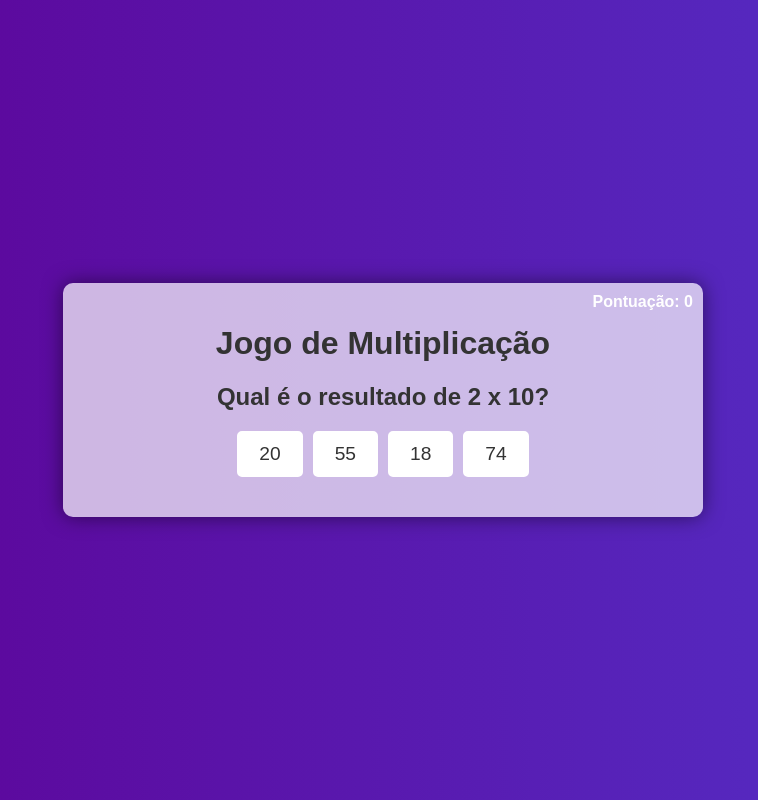
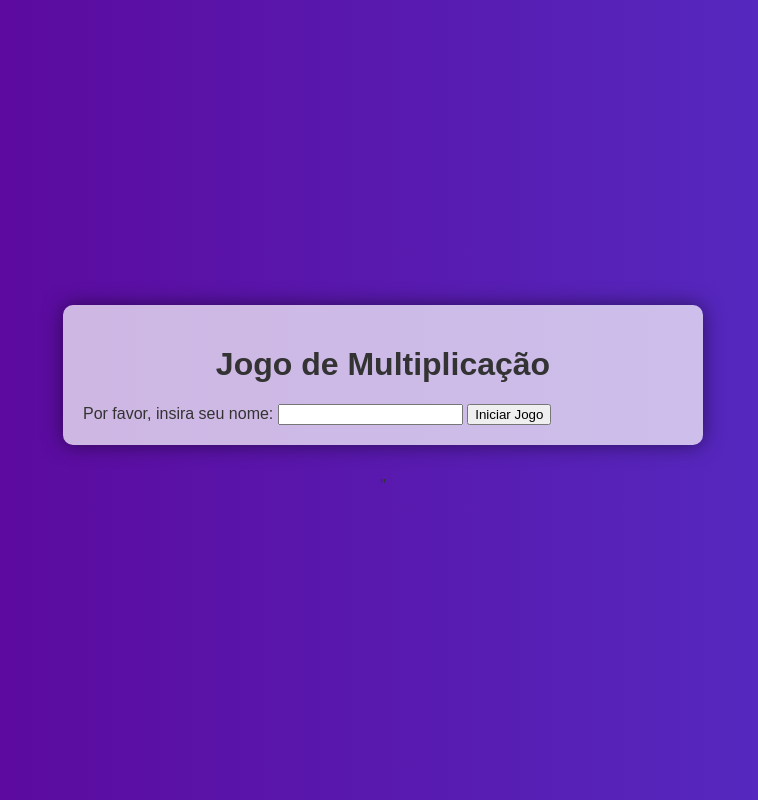
Before and after one commit to swxtz/apolo, a PHP site: page / in a window 1280 px wide. Shown: the whole page, without its empty margins (257-1015 px from the left). Run offline with PHP 8.4, Linux system fonts and the light colour scheme.

Commit message:
ahjfvgafdyjadv

```diff
--- a/apps/web/index.php
+++ b/apps/web/index.php
@@ -6,8 +6,17 @@
     <title>Jogo de Multiplicação</title>
     <link rel="stylesheet" href="style.css">
 </head>
-<body>
-    <div class="container">
+<body>''
+    <div class="container" id="main-form">
+        <h1>Jogo de Multiplicação</h1>
+        <form id="nameForm" onsubmit="event.preventDefault(); submitUserName();">
+                <label for="nome">Por favor, insira seu nome:</label>
+                <input type="text" id="userName" name="nome" maxlength="50" required>
+                <button type="submit">Iniciar Jogo</button>
+        </form>
+    </div>
+
+    <div class="container" id="game-container" style="display: none;">
         <h1>Jogo de Multiplicação</h1>
         <h2 id="question"></h2>
         <div id="alternatives"></div>
@@ -21,5 +30,20 @@
     </div>
 
     <script src="script.js"></script>
+    <script>
+    function submitUserName() {
+        const userName = document.getElementById('userName').value;
+        const form = document.getElementById("main-form");
+        const gameContainer = document.getElementById("game-container");
+
+        if (userName.trim() === '') {
+            alert('Por favor, digite seu nome.');
+            return;
+        }
+
+        form.classList.add("hidden");
+        gameContainer.style.display = "block";
+    }
+</script>
 </body>
 </html>
--- a/apps/web/nameForm.css
+++ b/apps/web/nameForm.css
@@ -3,6 +3,7 @@ body {
     color: #333; /* Cor do texto alterada para um tom mais escuro */
     margin: 0;
     padding: 0;
+    flex-direction: column;
     box-sizing: border-box;
     display: flex;
     justify-content: center;
@@ -68,3 +69,7 @@ a {
     border-style: none;
     text-decoration: none;
 }
+
+.hidden-form {
+    visibility: hidden;
+}
--- a/apps/web/ranking.css
+++ b/apps/web/ranking.css
@@ -16,6 +16,7 @@ h1 {
     color: black;
     margin:0px;
 }
+
 
 .container {
     width: 100%;
--- a/apps/web/style.css
+++ b/apps/web/style.css
@@ -7,6 +7,8 @@ body {
     padding: 0;
     box-sizing: border-box;
     display: flex;
+    flex-direction: column-reverse;
+    gap: 2rem;
     justify-content: center;
     align-items: center;
     height: 100vh;
@@ -17,6 +19,11 @@ body {
 p {
     color: white;
 }
+
+.hidden {
+    display: none;
+}
+
 
 .container {
     width: 80%;
```
Also changed, not shown: apps/web/ranking.php (+20 -1 lines).
